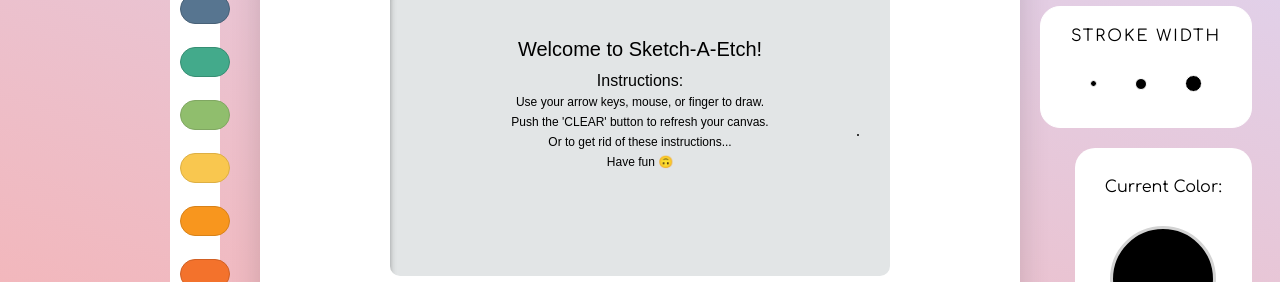
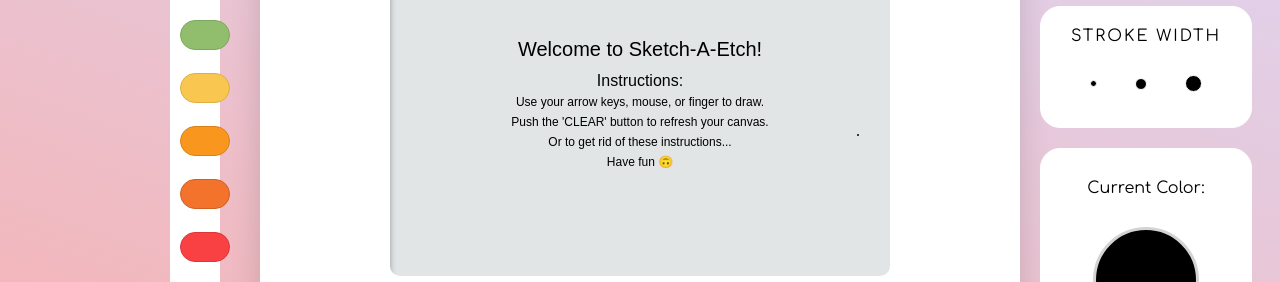
Before and after one commit to nykiway/Sketch-A-Etch, a website built with webpack: page index.html in a window 1280 px wide. Shown: the part 181-463 px from the top of the page. Built offline with nearby package versions, Linux system fonts and the light colour scheme.

Commit message:
Align color picker top with device, match current-color width to stroke width
- Raise the color swatch bar so its top edge lines up with the top
  of the etch-a-sketch device instead of sitting 80px lower.
- Give the current-color panel the same box width (150px content,
  212px total) as the stroke-width/instructions panels it sits under.

```diff
--- a/stylesheets/color_picker.css
+++ b/stylesheets/color_picker.css
@@ -11,6 +11,9 @@
   background-color: white;
   border-radius: 20px;
   padding: 30px;
+  width: 150px;
+  box-sizing: content-box;
+  border: 1px solid white;
 }
 
 .current-color > p {
@@ -31,7 +34,7 @@
 .color-picker {
   float: left;
   box-sizing: border-box;
-  margin-top: -500px;
+  margin-top: -580px;
   margin-left: -90px;
   background-color: white;
   border-radius: 20px;
```
